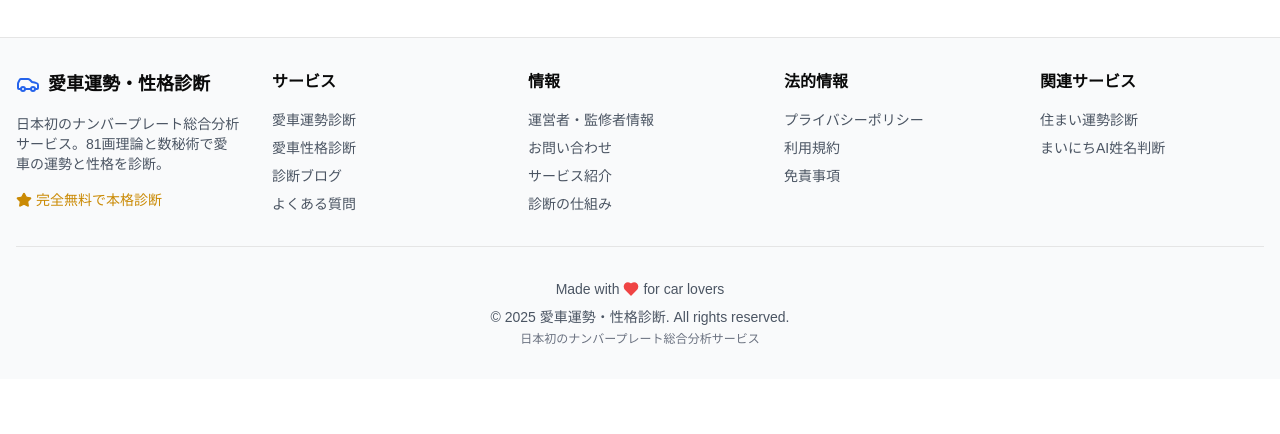
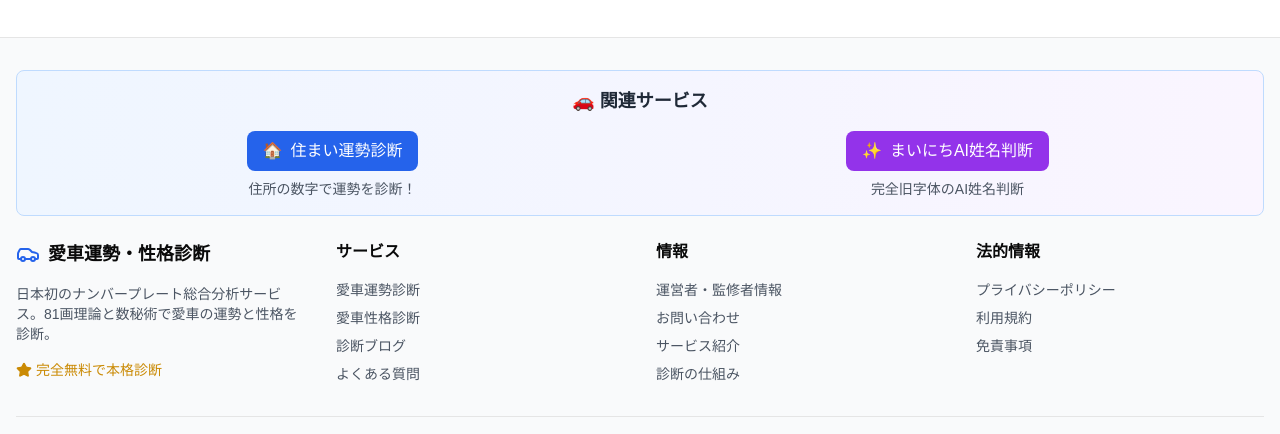
Before and after one commit to SasayanX/car-unsei.jp, a Next.js app: page / in a window 1280 px wide. Shown: the part 811-1245 px from the top of the page. Before the commit the page ends 1190 px from the top, so only its background shows below. Built offline with nearby package versions, Linux system fonts and the light colour scheme; no server answers.

Commit message:
フッター上部に目立つ「関連サービス」セクションを追加（ie-unseiプロジェクト参考）

```diff
--- a/components/footer.tsx
+++ b/components/footer.tsx
@@ -5,7 +5,41 @@ export function Footer() {
   return (
     <footer className="bg-gray-50 dark:bg-gray-900 border-t mt-12">
       <div className="container mx-auto px-4 py-8">
-        <div className="grid grid-cols-1 md:grid-cols-4 lg:grid-cols-5 gap-8">
+        {/* 関連サービス */}
+        <div className="mb-6 p-4 bg-gradient-to-r from-blue-50 to-purple-50 dark:from-blue-900/30 dark:to-purple-900/30 rounded-lg border border-blue-200 dark:border-blue-700">
+          <h3 className="text-lg font-semibold text-gray-800 dark:text-gray-100 mb-4 text-center">🚗 関連サービス</h3>
+          <div className="grid grid-cols-1 md:grid-cols-2 gap-4">
+            {/* 住まい運勢診断 */}
+            <div className="text-center">
+              <a
+                href="https://ie-unsei.jp/"
+                target="_blank"
+                rel="noopener noreferrer"
+                className="inline-flex items-center gap-2 px-4 py-2 bg-blue-600 hover:bg-blue-700 text-white rounded-lg transition-colors duration-200 font-medium"
+              >
+                <span>🏠</span>
+                住まい運勢診断
+              </a>
+              <p className="text-sm text-gray-600 dark:text-gray-400 mt-2">住所の数字で運勢を診断！</p>
+            </div>
+
+            {/* まいにちAI姓名判断 */}
+            <div className="text-center">
+              <a
+                href="https://seimei.app"
+                target="_blank"
+                rel="noopener noreferrer"
+                className="inline-flex items-center gap-2 px-4 py-2 bg-purple-600 hover:bg-purple-700 text-white rounded-lg transition-colors duration-200 font-medium"
+              >
+                <span>✨</span>
+                まいにちAI姓名判断
+              </a>
+              <p className="text-sm text-gray-600 dark:text-gray-400 mt-2">完全旧字体のAI姓名判断</p>
+            </div>
+          </div>
+        </div>
+
+        <div className="grid grid-cols-1 md:grid-cols-4 gap-8">
           {/* サイト情報 */}
           <div className="space-y-4">
             <div className="flex items-center space-x-2">
@@ -103,32 +137,6 @@ export function Footer() {
             </ul>
           </div>
 
-          {/* 関連サービス */}
-          <div>
-            <h3 className="font-semibold mb-4">関連サービス</h3>
-            <ul className="space-y-2 text-sm">
-              <li>
-                <Link
-                  href="https://ie-unsei.jp"
-                  target="_blank"
-                  rel="noopener noreferrer"
-                  className="text-gray-600 dark:text-gray-400 hover:text-blue-600"
-                >
-                  住まい運勢診断
-                </Link>
-              </li>
-              <li>
-                <Link
-                  href="https://seimei.app"
-                  target="_blank"
-                  rel="noopener noreferrer"
-                  className="text-gray-600 dark:text-gray-400 hover:text-blue-600"
-                >
-                  まいにちAI姓名判断
-                </Link>
-              </li>
-            </ul>
-          </div>
         </div>
 
         <div className="border-t mt-8 pt-8 text-center">
```
